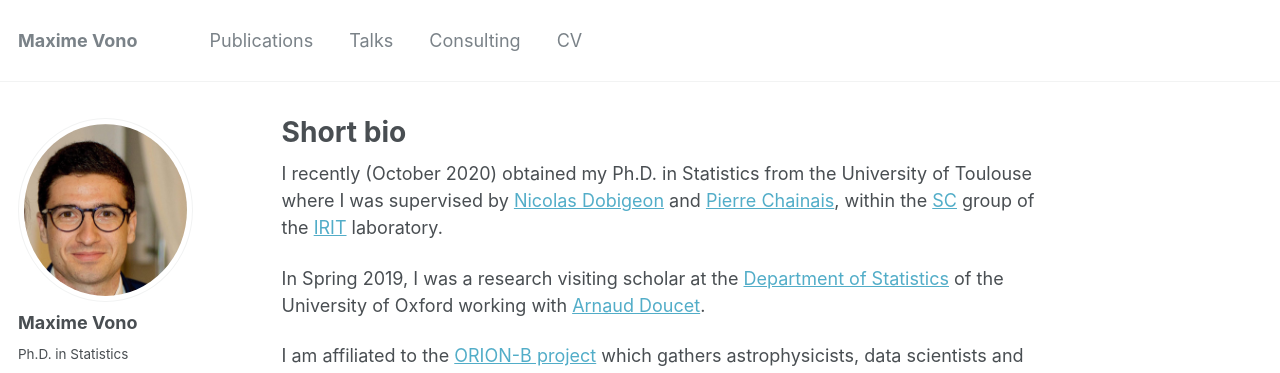
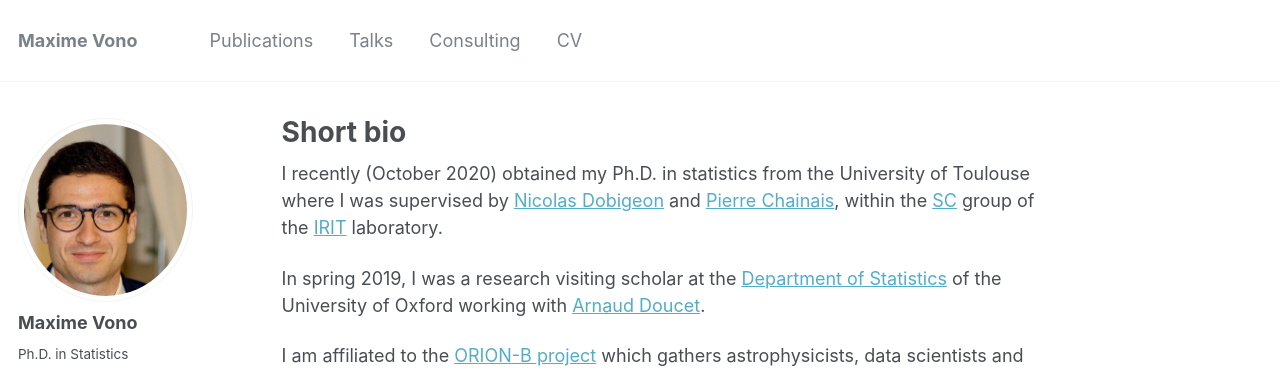
Before and after one commit to mvono/mvono.github.io, a Jekyll site: the page built from _pages/about.md, in a window 1280 px wide and 1120 px high. Shown: the top 373 px of the window. Built offline with Jekyll 4.4.1, drawn with Linux system fonts in a browser that asks for light colours; some web fonts are replaced.

```diff
--- a/_pages/about.md
+++ b/_pages/about.md
@@ -8,9 +8,9 @@ redirect_from:
   - /about.html
 ---
 
-I recently (October 2020) obtained my Ph.D. in Statistics from the University of Toulouse where I was supervised by [Nicolas Dobigeon](http://dobigeon.perso.enseeiht.fr/index.html) and [Pierre Chainais](http://pierrechainais.ec-lille.fr), within the [SC](http://sc.enseeiht.fr/) group of the [IRIT](https://www.irit.fr/) laboratory.
+I recently (October 2020) obtained my Ph.D. in statistics from the University of Toulouse where I was supervised by [Nicolas Dobigeon](http://dobigeon.perso.enseeiht.fr/index.html) and [Pierre Chainais](http://pierrechainais.ec-lille.fr), within the [SC](http://sc.enseeiht.fr/) group of the [IRIT](https://www.irit.fr/) laboratory.
 
-In Spring 2019, I was a research visiting scholar at the [Department of Statistics](http://www.stats.ox.ac.uk/) of the University of Oxford working with [Arnaud Doucet](http://www.stats.ox.ac.uk/~doucet/).
+In spring 2019, I was a research visiting scholar at the [Department of Statistics](http://www.stats.ox.ac.uk/) of the University of Oxford working with [Arnaud Doucet](http://www.stats.ox.ac.uk/~doucet/).
 
 I am affiliated to the [ORION-B project](https://www.iram.fr/~pety/ORION-B/) which gathers astrophysicists, data scientists and statisticians in order to better understand the formation of stars in our universe.
 
```
